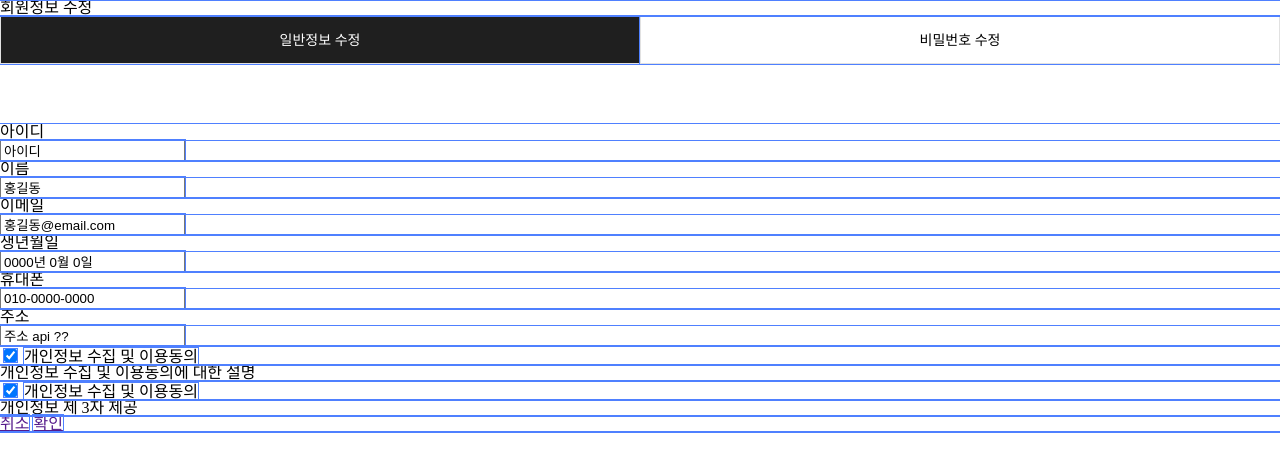
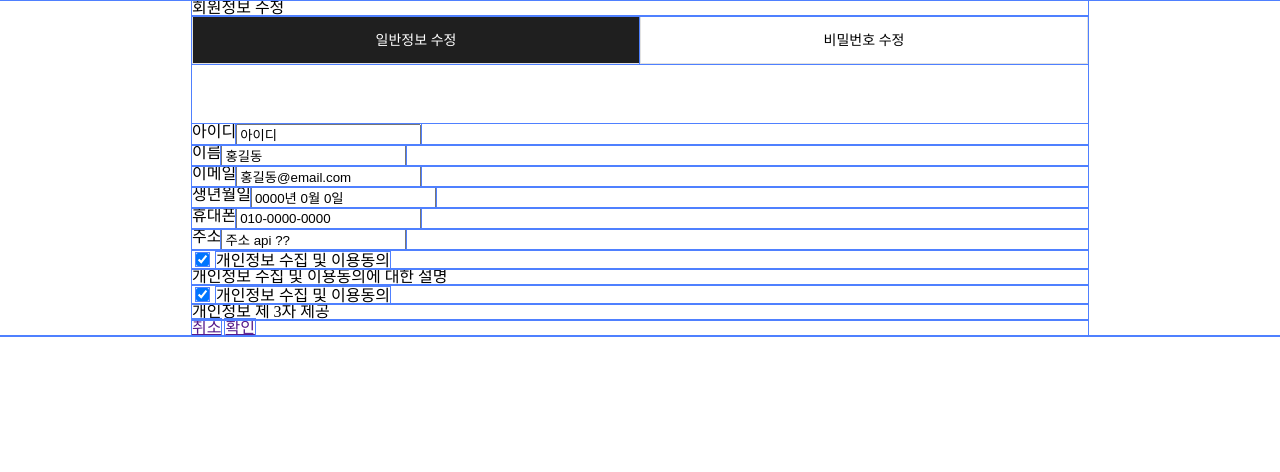
Before and after one commit to BEARSUM/golfStore, a plain HTML site: page myInfo.html in a window 1280 px wide. Drawn offline with Linux system fonts and the light colour scheme.

Commit message:
Design : 회원정보수정페이지 레이아웃

```diff
--- a/assets/css/myInfo.css
+++ b/assets/css/myInfo.css
@@ -6,6 +6,9 @@
   outline: 1px solid #4f80ff;
 }
 
+.my-info-container {
+  margin: 0 15%;
+}
 .recent-order-type {
   display: flex;
   flex-flow: row;
@@ -26,3 +29,8 @@
   background-color: var(--black);
   color: white;
 }
+
+.general-info > div {
+  display: flex;
+  flex-flow: row;
+}
--- a/myInfo.html
+++ b/myInfo.html
@@ -21,6 +21,8 @@
         <div class="delivery">일반정보 수정</div>
         <div class="change-order">비밀번호 수정</div>
       </div>
+
+      <div class="general-info">
         <div class="member-id">
           <div>아이디</div>
           <input type="text" value="아이디" />
@@ -44,6 +46,7 @@
         <div class="address">
           <div>주소</div>
           <input type="text" value="주소 api ??" />
+        </div>
       </div>
 
       <div>
```
Lines whose indentation alone changed are shown as unchanged.
